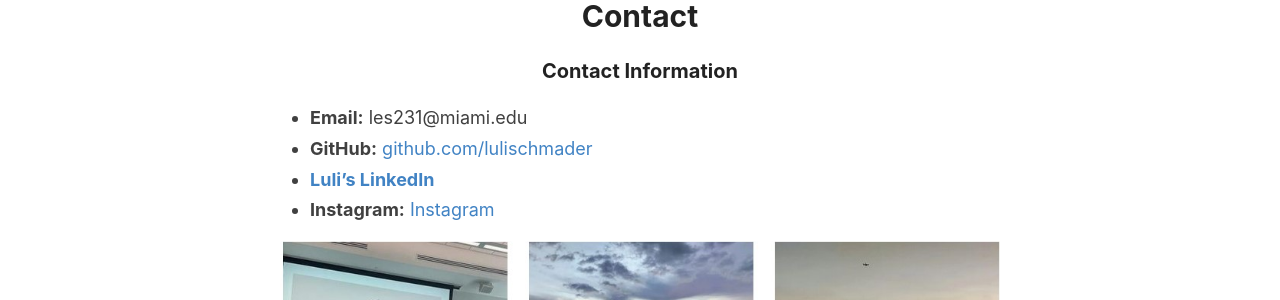
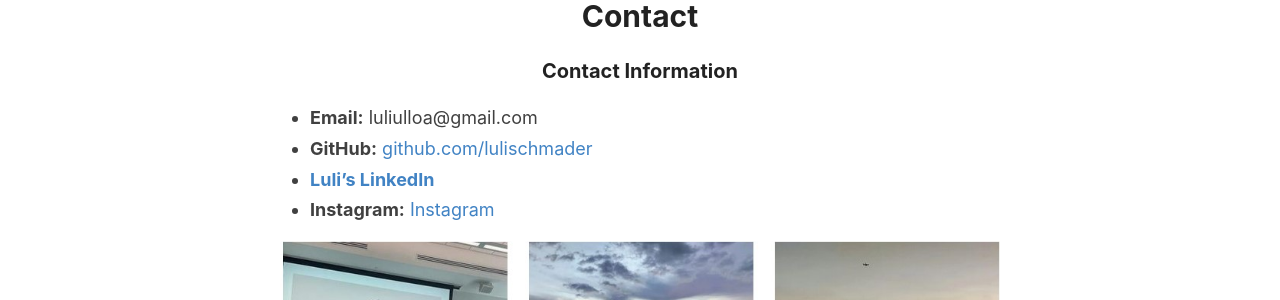
Before and after one commit to lulischmader/lulischmader.github.io, a Jekyll site: the page built from _pages/contact.md, in a window 1280 px wide. Shown: the part 196-496 px from the top of the page. Built offline with Jekyll 4.4.1, drawn with Linux system fonts in a browser that asks for light colours.

Commit message:
Update contact.md

```diff
--- a/_pages/contact.md
+++ b/_pages/contact.md
@@ -5,9 +5,9 @@
 ---
 
 ### Contact Information
-- **Email:** les231@miami.edu
+- **Email:** luliulloa@gmail.com
 - **GitHub:** [github.com/lulischmader](https://github.com/lulischmader)
 - [**Luli's LinkedIn**](https://linkedin.com/in/lourdes-schmader-ma-a4461392)
-- **Instagram:** [Instagram](https://www.instagram.com/harmonious_beings)
+- **Instagram:** [Instagram](https://www.instagram.com/lourdes_schmader)
 
 ![Harmonious beings](/images/harmonious_beings.png)
```
